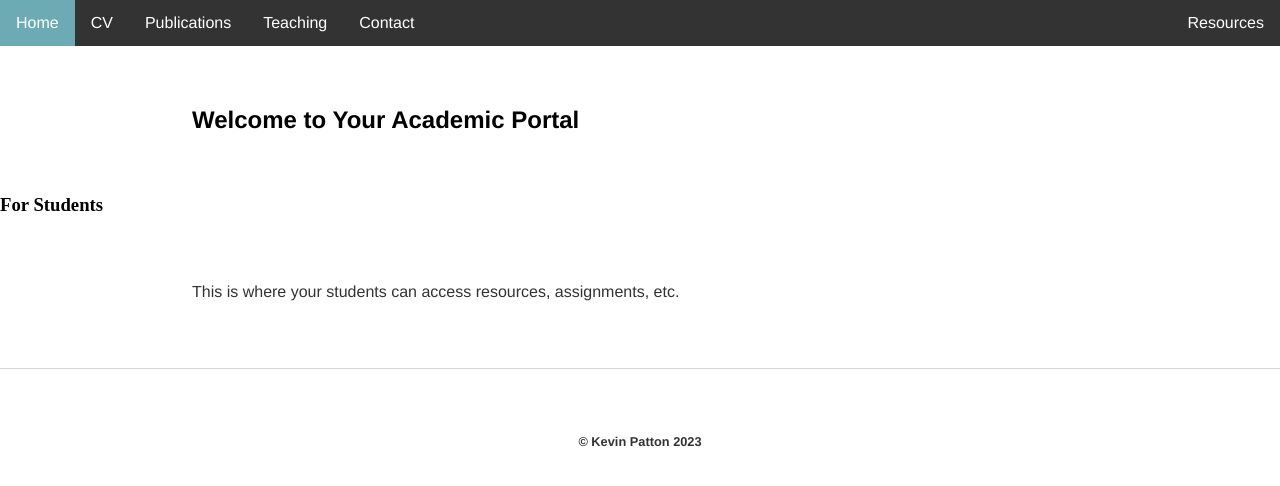
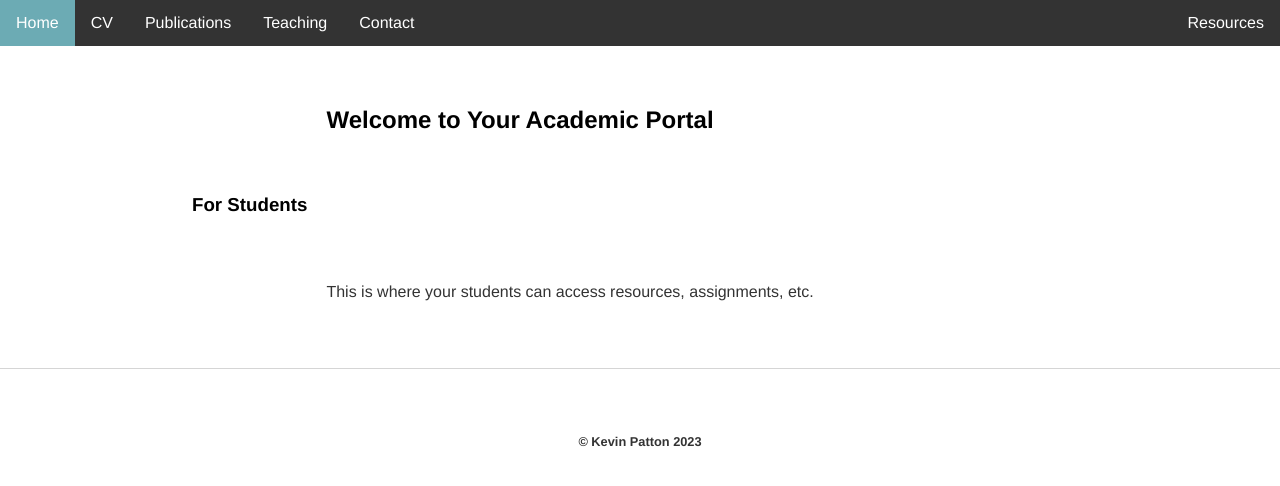
Before and after one commit to kevinjpatton/kevinjpatton.github.io, a Jekyll site: the page built from teaching/new_css_test.html, in a window 1280 px wide. Shown: the top 486 px of the page. Built offline with Jekyll 4.4.1, drawn with Linux system fonts in a browser that asks for light colours; Markdown is read by kramdown in place of the engine named in the settings.

Commit message:
Update main.css

```diff
--- a/css/main.css
+++ b/css/main.css
@@ -45,27 +45,24 @@ ul.topnav li.right {
     }
 }
 
-h1 {
+h1, h2, p, section {
     margin: 60px auto;
     width: 70%;
-    font-size: 2.5em;
     font-family: 'Helvetica', 'Arial', 'Sans-Serif';
 }
 
+h1 {
+    font-size: 2.5em;
+}
+
 h2 {
-    margin: 60px auto;
-    width: 70%;
     font-size: 1.5em;
-    font-family: 'Helvetica', 'Arial', 'Sans-Serif';
 }
 
 p {
-    margin: 60px auto;
-    width: 70%;
     font-size: 1em;
     line-height: 2.0em;
     color: #333;
-    font-family: 'Helvetica', 'Arial', 'Sans-Serif';
     word-wrap: break-word;
 }
 
```
